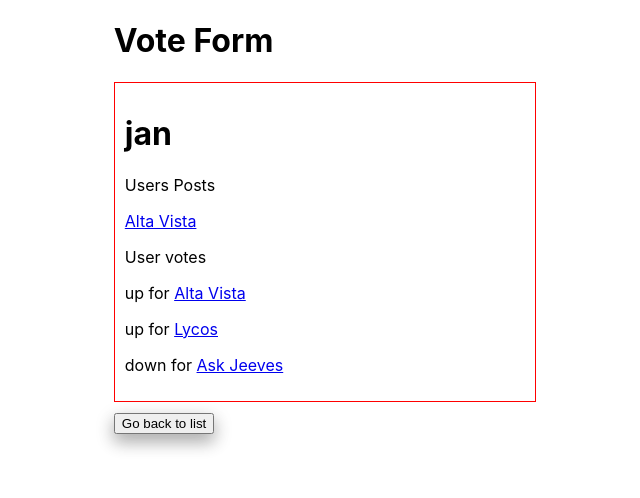
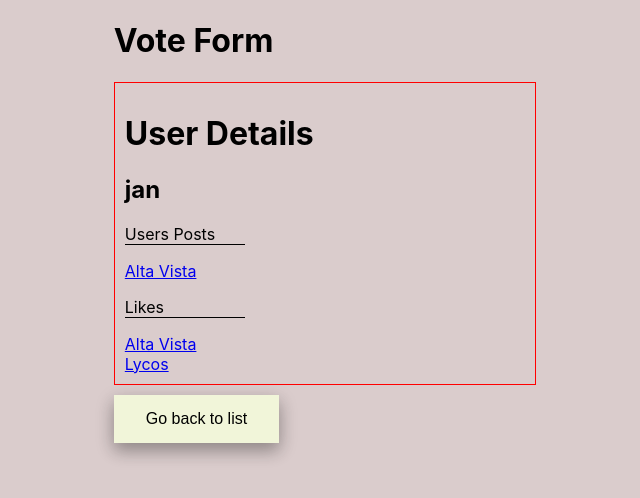
Before and after one commit to OkilyDokily/vote-forum, a React (Create React App) app: page / in a window 1280 px wide. Both pictures are taken after a click on the element "jan". Shown: the top 498 px of the page, without its empty margins (315-955 px from the left). Built offline with nearby package versions, Linux system fonts and the light colour scheme.

Commit message:
add styles

```diff
--- a/src/App.css
+++ b/src/App.css
@@ -4,7 +4,7 @@
 }
 
 body{
-  background-color: white;
+  background-color: rgb(218, 204, 204);
 }
 
 .post{
@@ -22,8 +22,19 @@
   color:blue;
 }
 
-button{
+button,input{
    box-shadow: 0 8px 16px 0 rgba(0,0,0,0.2), 0 6px 20px 0 rgba(0,0,0,0.19);
+}
+
+button,input {
+  background-color: #f1f5d9; /* Green */
+  border: none;
+  color: black;
+  padding: 15px 32px;
+  text-align: center;
+  text-decoration: none;
+  display: inline-block;
+  font-size: 16px;
 }
 
 .up.up2{
@@ -49,3 +60,18 @@
   flex-direction:column;
   justify-content:center;
 }
+
+.vote-buttons:hover{
+  cursor:pointer;
+}
+
+input[type=text] {
+  width: 100%;
+  padding: 12px 20px;
+  margin: 8px 0;
+  box-sizing: border-box;
+}
+
+button:hover,input:hover{
+  cursor: pointer;
+}
--- a/src/components/Form.js
+++ b/src/components/Form.js
@@ -6,10 +6,23 @@
 
   const styles = {
     display: "flex",
-    border: "1px solid red",
+    border: "1px solid #f7d5d6",
     backGroundColor: '#f5f2e9',
     padding: "10px",
-    marginBottom: "10px"
+    marginBottom: "10px",
+    flexDirection:"column",
+    borderRadius: "15px"
+  }
+
+  const inputStyle = {
+    height: "55px",
+    marginLeft:"0",
+    marginTop: "25px",
+    borderRadius: "15px"
+  }
+
+  const inputColor = {
+    backgroundColor: "#ede4e6"
   }
 
 
@@ -22,16 +35,17 @@
     dispatch({type:"VIEW",view:"default"});
   }
   return (
-    <form onSubmit={submit} style={styles}>
+    <form class="wpforms-container wpforms-container-full" id="wpforms-14" onSubmit={submit} style={styles}>
       <div>
         <label>Title:</label>
-        <input id="title" type="text" placeholder="title"/>
+        <input style={inputColor} id="title" type="text" placeholder="title" required/>
       </div>
+      <br/>
       <div>
         <label>Url:</label>
-        <input id="url" type="text" placeholder="url" />
+        <input style={inputColor} id="url" type="text" placeholder="url" required/>
       </div>
-      <input type="submit" value="POST"/>
+      <input style={inputStyle} type="submit" value="POST"/>
     </form>
   );
 }
--- a/src/components/Post.js
+++ b/src/components/Post.js
@@ -3,12 +3,12 @@
 import { connect } from 'react-redux';
 
 function Post(props) {
-  const { post, postedby, userVote, dispatch, loggedIn } = props;
+  const { post, postedby, userVote, dispatch} = props;
   const { url, title, rate, id, date } = post;
 
   const styles = {
     display:"flex",
-    border: "1px solid red",
+    border: "1px solid #f5dce3",
     backGroundColor: '#f5f2e9',
     padding: "10px",
     marginBottom: "10px"
--- a/src/components/UserDetails.js
+++ b/src/components/UserDetails.js
@@ -17,10 +17,22 @@
     marginBottom: "10px"
   }
 
+  const userVotes ={
+    borderBottom:"solid 1px black",
+    width: "30%"
+  }
+
+  const userPosts = {
+    borderBottom: "solid 1px black",
+    width: "30%"
+  }
+
+
   return (
     <div style={styles}>
-      <h1>{props.userdetails.name}</h1>
-      <p>Users Posts</p>
+      <h1>User Details</h1>
+      <h2>{props.userdetails.name}</h2>
+      <p style={userPosts}>Users Posts</p>
 
       {props.userdetails.posts.map(key => {
         return (<div key={key}>
@@ -28,11 +40,11 @@
         </div>)
       })}
 
-      <p>User votes</p>
+      <p style={userVotes}>Likes</p>
 
-      {Object.keys(props.userdetails.votes).map(key => {
+      {Object.keys(props.userdetails.votes).filter(key => (props.userdetails.votes[key] === "up")).map(key => {
         return (key !== undefined) ? (<div key={key}>
-          <p> {props.userdetails.votes[key]} for  <a href={props.posts[key].url}>{props.posts[key].title}</a> </p>
+          <a href={props.posts[key].url}>{props.posts[key].title}</a>
         </div>) : null;
       })}
     </div>
```
